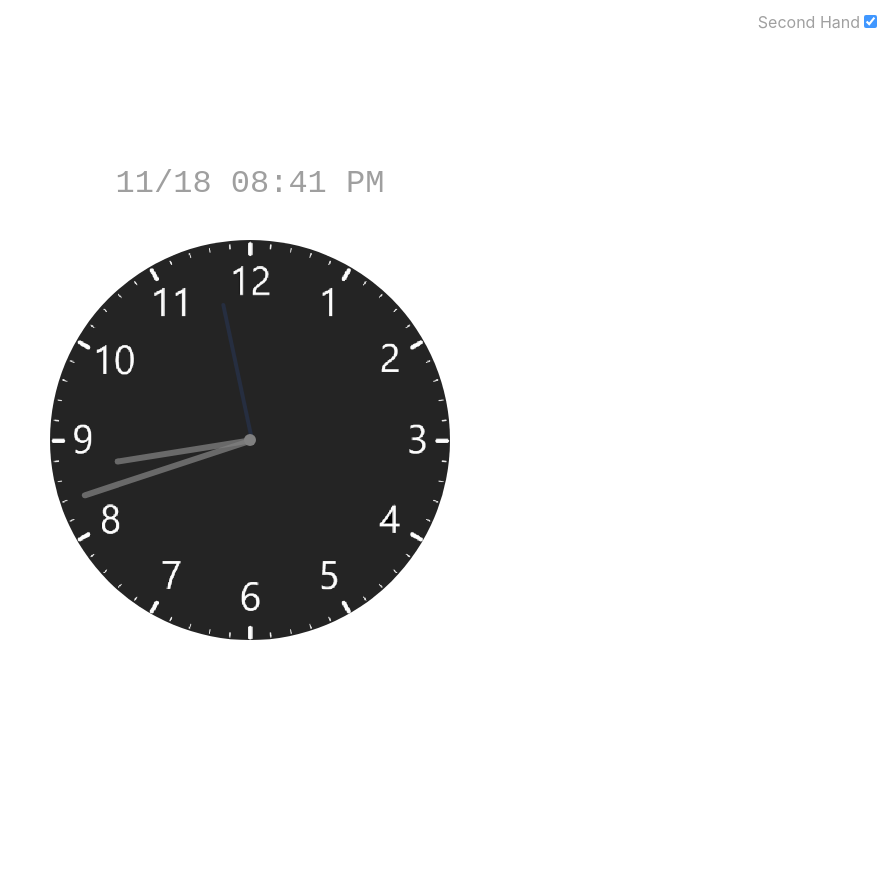
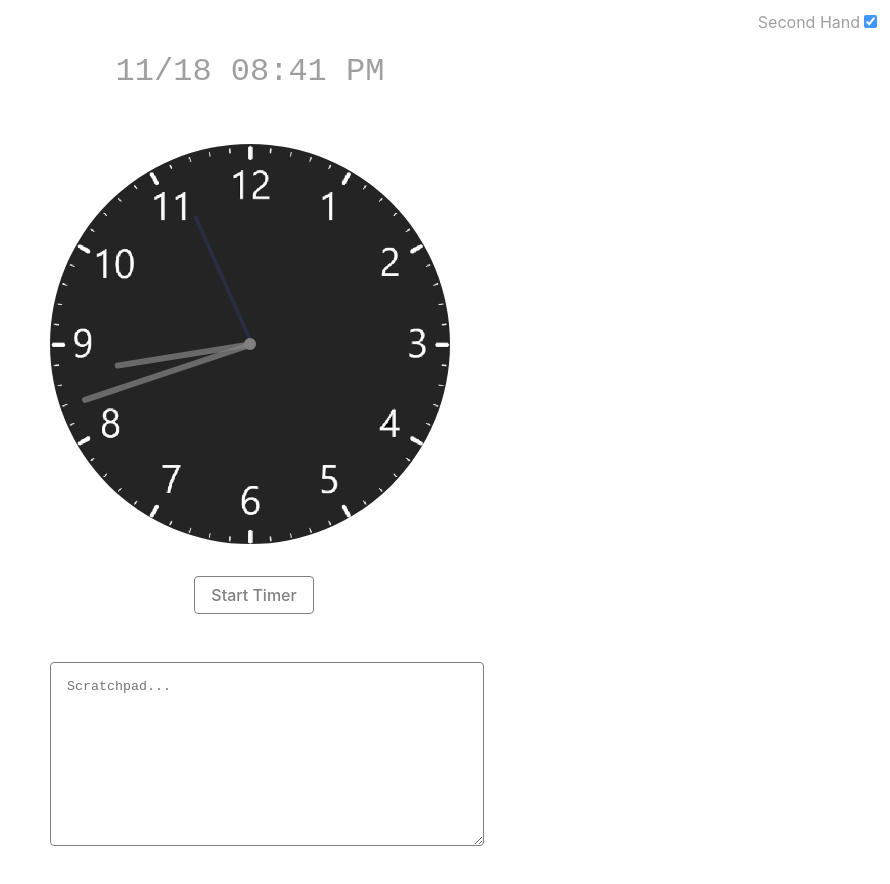
Before and after one commit to nkabram/analog-clock, a React (Vite) app: page / in a window 1280 px wide. Shown: the whole page, without its empty margins (390-1280 px from the left). Before the commit the page ends 800 px from the top, so only its background shows below. Built offline with nearby package versions, Linux system fonts and the light colour scheme.

Commit message:
added pomodoro timer

```diff
--- a/src/components/Clock.jsx
+++ b/src/components/Clock.jsx
@@ -1,11 +1,25 @@
-import { useEffect, useState } from "react";
+import { useEffect, useState, useRef } from "react";
 import DigitalClock from "./DigitalClock";
+import Scratchpad from "./Scratchpad";
 import "./clock.css";
+import alarmSound from '../assets/alarm.mp3';
 
 function Clock() {
   const [date, setDate] = useState(new Date());
   const [showSecondHand, setShowSecondHand] = useState(true);
   const [transition, setTransition] = useState(true);
+  const [timerMinutes, setTimerMinutes] = useState(0);
+  const [timerSeconds, setTimerSeconds] = useState(0);
+  const [timerActive, setTimerActive] = useState(false);
+  const [timerPaused, setTimerPaused] = useState(false);
+  const [timerHashAngle, setTimerHashAngle] = useState(0);
+  const clockRef = useRef(null);
+  const timerIntervalRef = useRef(null);
+  const [timerSetTime, setTimerSetTime] = useState(null);
+  const [audioLoaded, setAudioLoaded] = useState(false);
+  const audioRef = useRef(null);
+  const [isEditingTimer, setIsEditingTimer] = useState(false);
+  const [isTimerComplete, setIsTimerComplete] = useState(false);
 
   const toggleSecondHand = () => {
     setShowSecondHand(!showSecondHand);
@@ -24,6 +38,104 @@ function Clock() {
     return () => clearInterval(interval);
   }, []);
 
+  useEffect(() => {
+    try {
+      audioRef.current = new Audio('/assets/alarm.mp3');
+
+      audioRef.current.addEventListener('loadeddata', () => {
+        console.log('Audio loaded successfully');
+      });
+
+      audioRef.current.addEventListener('error', (e) => {
+        console.error('Audio loading error:', e.target.error);
+      });
+
+      audioRef.current.load();
+    } catch (error) {
+      console.error('Audio initialization error:', error);
+    }
+
+    return () => {
+      if (audioRef.current) {
+        audioRef.current.pause();
+        audioRef.current.currentTime = 0;
+      }
+    };
+  }, []);
+
+  useEffect(() => {
+    let interval;
+    if (timerActive && !timerPaused) {
+      interval = setInterval(() => {
+        setTimerSeconds(prevSeconds => {
+          if (prevSeconds === 0) {
+            setTimerMinutes(prevMinutes => {
+              if (prevMinutes === 0) {
+                clearInterval(interval);
+                playAlarmSound();
+                setTimerActive(false);
+                return 0;
+              }
+              return prevMinutes - 1;
+            });
+            return 59;
+          }
+          return prevSeconds - 1;
+        });
+      }, 1000);
+    }
+    return () => clearInterval(interval);
+  }, [timerActive, timerPaused]);
+
+  const playAlarmSound = async () => {
+    try {
+      if (!audioRef.current) {
+        audioRef.current = new Audio('/assets/alarm.mp3');
+      }
+
+      audioRef.current.currentTime = 0;
+      await audioRef.current.play();
+
+      if (window.confirm('Timer Complete!')) {
+        resetTimer();
+      }
+    } catch (error) {
+      console.error('Error playing alarm:', error);
+      if (window.confirm('Timer Complete! (Sound not available)')) {
+        resetTimer();
+      }
+    }
+  };
+
+  const startTimer = () => {
+    if (timerMinutes > 0 || timerSeconds > 0) {
+      setTimerActive(true);
+      setTimerPaused(false);
+    }
+  };
+
+  const handleTimerSubmit = (e) => {
+    e.preventDefault();
+    e.stopPropagation();
+
+    if (timerMinutes > 0 || timerSeconds > 0) {
+      setIsEditingTimer(false);
+      startTimer();
+    }
+  };
+
+  const startPauseTimer = () => {
+    if (timerActive) {
+      setTimerPaused(!timerPaused);
+    } else {
+      startTimer();
+    }
+  };
+
+  const stopTimer = () => {
+    resetTimer();
+  };
+
   const hours = date.getHours();
   const minutes = date.getMinutes();
   const seconds = date.getSeconds();
@@ -32,10 +144,61 @@ function Clock() {
   const minutesAngle = (minutes / 60) * 360 + secondsAngle / 60;
   const hoursAngle = (hours / 12) * 360 + minutesAngle / 12;
 
+  const handleClockClick = (event) => {
+    if (clockRef.current) {
+      const rect = clockRef.current.getBoundingClientRect();
+      const centerX = rect.width / 2;
+      const centerY = rect.height / 2;
+      const x = event.clientX - rect.left - centerX;
+      const y = event.clientY - rect.top - centerY;
+      const angle = Math.atan2(y, x);
+      let clickedMinutes = Math.round(((angle + Math.PI / 2) % (Math.PI * 2)) / (Math.PI * 2) * 60);
+      if (clickedMinutes === 0) clickedMinutes = 60;
+
+      const currentMinutes = date.getMinutes();
+      let timerDuration = clickedMinutes - currentMinutes;
+      if (timerDuration <= 0) timerDuration += 60;
+
+      setTimerMinutes(timerDuration);
+      setTimerSeconds(0);
+      setTimerActive(false);
+      setTimerPaused(false);
+      setTimerHashAngle(clickedMinutes * 6);
+    }
+  };
+
+  const handleTimerClick = (e) => {
+    e.stopPropagation();
+    setIsEditingTimer(true);
+    if (!timerSeconds) setTimerSeconds(0);
+  };
+
+  const handleTimerChange = (type, value) => {
+    const numValue = parseInt(value) || 0;
+    if (type === 'minutes') {
+      setTimerMinutes(Math.min(59, Math.max(0, numValue)));
+    } else {
+      setTimerSeconds(Math.min(59, Math.max(0, numValue)));
+    }
+  };
+
+  const resetTimer = () => {
+    if (audioRef.current) {
+      audioRef.current.pause();
+      audioRef.current.currentTime = 0;
+    }
+    setTimerActive(false);
+    setTimerPaused(false);
+    setTimerMinutes(0);
+    setTimerSeconds(0);
+    setTimerHashAngle(0);
+    setIsEditingTimer(false);
+  };
+
   return (
-    <div>
-      <div className="second-hand-toggle">
-        <label>
+    <div className="clock-container">
+      <div className="controls">
+        <label className="second-hand-toggle">
           Second Hand
           <input
             type="checkbox"
@@ -44,8 +207,14 @@ function Clock() {
           />
         </label>
       </div>
+
       <DigitalClock />
-      <div className="clock">
+
+      <div
+        className="clock"
+        ref={clockRef}
+        onClick={handleClockClick}
+      >
         <div
           className="hand minute-hand"
           style={{
@@ -69,8 +238,77 @@ function Clock() {
             }}
           />
         )}
+        {(timerMinutes > 0 || timerSeconds > 0) && (
+          <div
+            className="timer-marker"
+            style={{
+              transform: `rotate(${timerHashAngle}deg)`,
+            }}
+          />
+        )}
         <div className="center-dot"></div>
       </div>
+
+      <div className="timer-controls">
+        <button
+          className={`timer-button ${timerActive ? (timerPaused ? 'paused' : 'active') : ''}`}
+          onClick={startPauseTimer}
+        >
+          {timerActive
+            ? (timerPaused ? "Resume" : "Pause")
+            : "Start Timer"
+          }
+        </button>
+        {(timerActive || timerPaused || timerMinutes > 0 || timerSeconds > 0) && (
+          <button
+            className="timer-button stop"
+            onClick={stopTimer}
+          >
+            Stop Timer
+          </button>
+        )}
+      </div>
+
+      {(timerMinutes > 0 || timerSeconds > 0 || isEditingTimer) && (
+        <div
+          className="timer-display"
+          onClick={(e) => e.stopPropagation()}
+        >
+          {isEditingTimer ? (
+            <form
+              onSubmit={handleTimerSubmit}
+              className="timer-edit-form"
+            >
+              <input
+                type="number"
+                min="0"
+                max="59"
+                value={timerMinutes}
+                onChange={(e) => handleTimerChange('minutes', e.target.value)}
+                className="timer-input"
+                onClick={(e) => e.stopPropagation()}
+              />
+              <span>:</span>
+              <input
+                type="number"
+                min="0"
+                max="59"
+                value={timerSeconds.toString().padStart(2, '0')}
+                onChange={(e) => handleTimerChange('seconds', e.target.value)}
+                className="timer-input"
+                onClick={(e) => e.stopPropagation()}
+              />
+              <button type="submit" style={{ display: 'none' }} />
+            </form>
+          ) : (
+            <span onClick={handleTimerClick}>
+              {String(timerMinutes).padStart(2, '0')}:{String(timerSeconds).padStart(2, '0')}
+            </span>
+          )}
+        </div>
+      )}
+
+      <Scratchpad />
     </div>
   );
 }
--- /dev/null
+++ b/src/components/Scratchpad.jsx
@@ -0,0 +1,31 @@
+import { useState, useEffect } from 'react';
+
+function Scratchpad() {
+  const [scratchpad, setScratchpad] = useState(() => {
+    // Initialize state with saved content from localStorage
+    const savedContent = localStorage.getItem('scratchpadContent');
+    return savedContent || '';
+  });
+
+  // Save to localStorage whenever content changes
+  useEffect(() => {
+    localStorage.setItem('scratchpadContent', scratchpad);
+  }, [scratchpad]);
+
+  const handleChange = (e) => {
+    setScratchpad(e.target.value);
+  };
+
+  return (
+    <div className="scratchpad">
+      <textarea
+        placeholder="Scratchpad..."
+        value={scratchpad}
+        onChange={handleChange}
+        className="scratchpad-textarea"
+      />
+    </div>
+  );
+}
+
+export default Scratchpad;
--- a/src/components/clock.css
+++ b/src/components/clock.css
@@ -7,6 +7,7 @@
     background-size: cover;
     background-position: center;
     /* border: 2px solid rgb(245, 241, 241); */
+    cursor: pointer;
   }
 
   .hand {
@@ -72,3 +73,122 @@
   font-size: 2em;
   margin-bottom: 1em;
 }
+
+.clock-container {
+  display: flex;
+  flex-direction: column;
+  align-items: center;
+  gap: 1rem;
+}
+
+.timer-controls {
+  display: flex;
+  gap: 1rem;
+  margin-top: 1rem;
+}
+
+.timer-controls button {
+  padding: 0.5rem 1rem;
+  border-radius: 4px;
+  border: 1px solid gray;
+  background: transparent;
+  color: gray;
+  cursor: pointer;
+}
+
+.timer-controls button:hover {
+  background: rgba(128, 128, 128, 0.1);
+}
+
+.scratchpad {
+  margin-top: 2rem;
+  width: 100%;
+  max-width: 400px;
+}
+
+.scratchpad textarea {
+  width: 100%;
+  min-height: 150px;
+  padding: 1rem;
+  border: 1px solid gray;
+  border-radius: 4px;
+  background: transparent;
+  color: gray;
+  resize: vertical;
+}
+
+.timer-marker {
+  position: absolute;
+  top: 0;
+  left: 50%;
+  width: 2px;
+  height: 100%;
+  transform-origin: 50% 50%;
+}
+
+.timer-marker::before {
+  content: '';
+  position: absolute;
+  top: 10px;
+  left: -4px;
+  width: 8px;
+  height: 8px;
+  background: red;
+  border-radius: 50%;
+}
+
+.timer-display {
+  position: relative;
+  font-size: 2.5rem;
+  font-weight: bold;
+  color: #333;
+  margin: 1rem 0;
+  font-family: monospace;
+  cursor: pointer;
+  padding: 0.5rem;
+  border-radius: 4px;
+}
+
+.timer-display:hover {
+  background: rgba(0, 0, 0, 0.05);
+}
+
+.timer-button {
+  font-size: 1rem;
+  height: fit-content;
+  margin-left: 0.5rem;
+}
+
+.timer-edit-form {
+  display: flex;
+  align-items: center;
+  gap: 0.5rem;
+}
+
+.timer-input {
+  width: 3ch;
+  font-size: 2.5rem;
+  font-weight: bold;
+  font-family: monospace;
+  border: none;
+  padding: 0.2rem;
+  text-align: center;
+  background: transparent;
+  color: inherit;
+}
+
+.timer-input:focus {
+  outline: none;
+  background: rgba(0, 0, 0, 0.05);
+}
+
+/* Remove spinner buttons from number inputs */
+.timer-input::-webkit-inner-spin-button,
+.timer-input::-webkit-outer-spin-button {
+  -webkit-appearance: none;
+  margin: 0;
+}
+
+.timer-input[type=number] {
+  -moz-appearance: textfield;
+}
```
Also changed, not shown: 2 other files (tests, documents, lock files or other folders).
